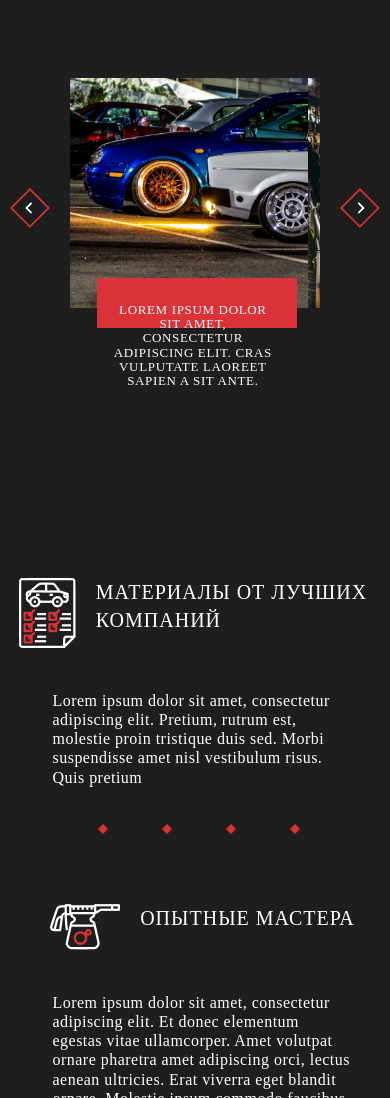
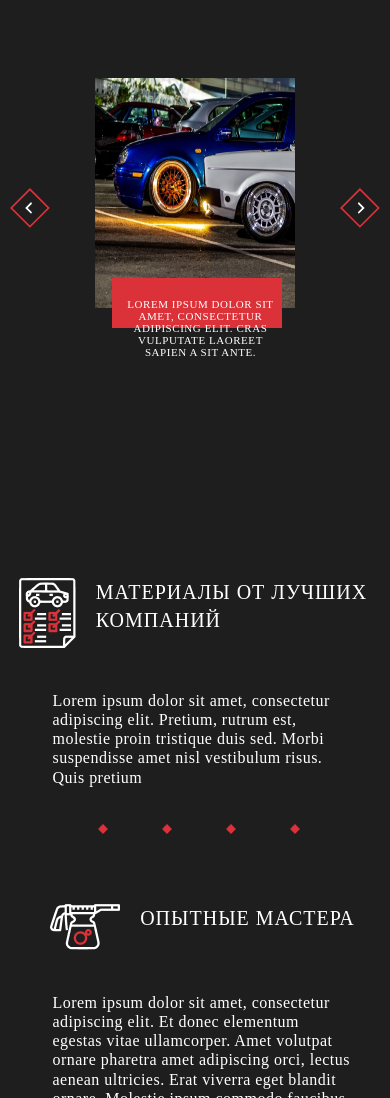
Before and after one commit to Dimmetryi/Skrid_help, a plain HTML site: page index.html in a window 390 px wide. Shown: the part 3002-4100 px from the top of the page. Drawn offline with nearby package versions, Linux system fonts and the light colour scheme; a web font is replaced by a local one.

Commit message:
new kommit

```diff
--- a/css/styles.css
+++ b/css/styles.css
@@ -639,6 +639,7 @@ a{
 	}
 }
 
+
 @media(max-width:576px){
 	.slider_item{
 		display: flex;
@@ -659,6 +660,24 @@ a{
 		left:8%;
 	}
 }
+
+@media(max-width:400px){
+	.link_slider img{
+		width:200px;
+	}
+	.red_rectangle{
+		width: 170px;
+	}
+	.txt_rectangle{
+		top:40%;
+		width: 150px;
+		font-weight: 400;
+		font-size: 11px;
+		line-height: 110%;
+		left:8%;
+	}
+}
+
 
 .main_materials{
 	position: relative;
```
